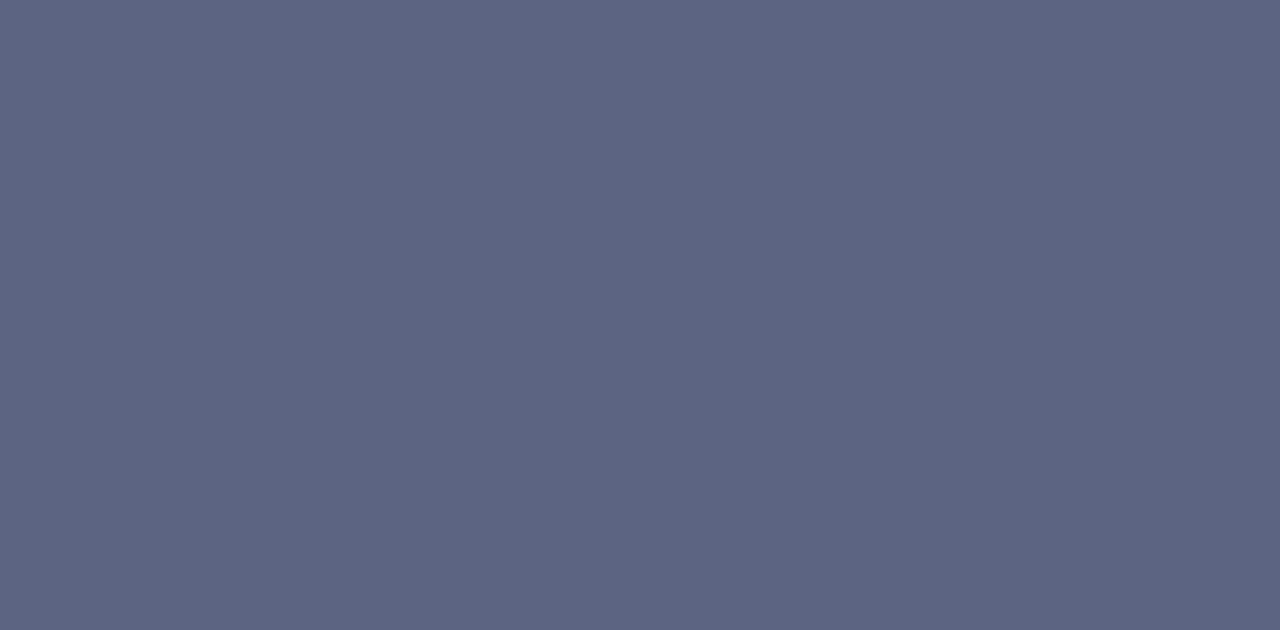
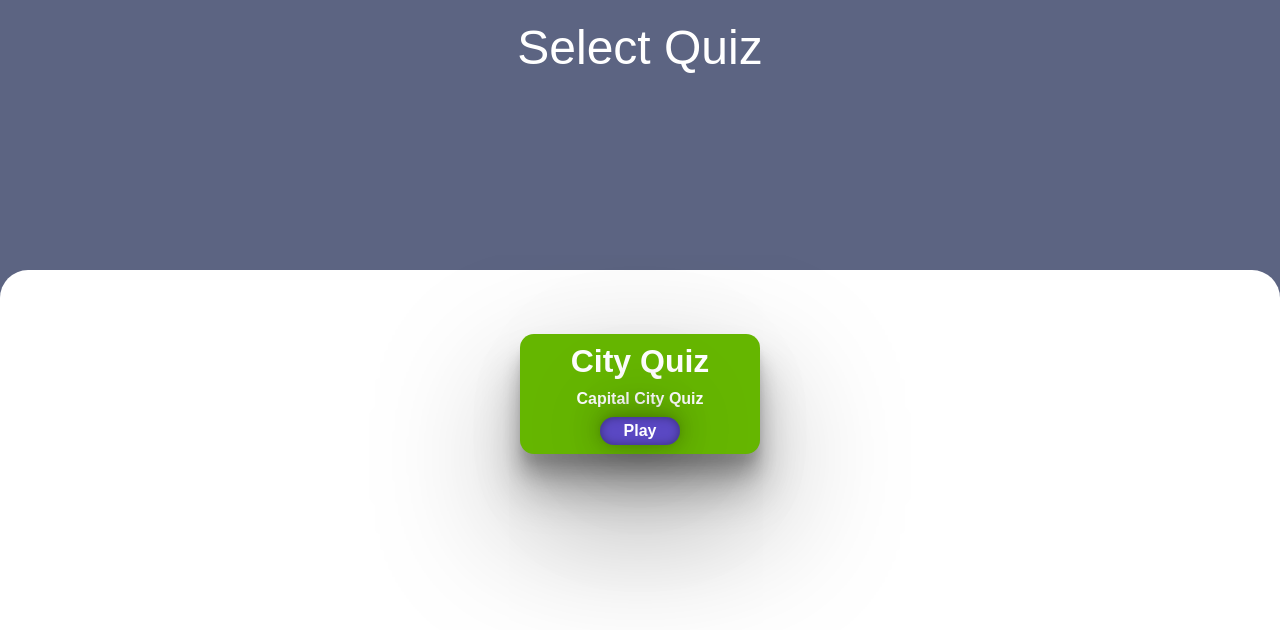
Before and after one commit to MrDaniel123/Quiz-Game-App, a React (Create React App) app: page /menue in a window 1280 px wide. Shown: the top 630 px of the page. Built offline with nearby package versions, Linux system fonts and the light colour scheme.

Commit message:
Create SelectQuizPage

```diff
--- a/src/App.tsx
+++ b/src/App.tsx
@@ -4,7 +4,7 @@ import styled from 'styled-components';
 
 import MainPage from './pages/MainPage';
 import ErrorPage from './components/ErrorPage';
-import SelectQuizPage from './components/SelectQuizPage';
+import SelectQuizPage from './pages/SelectQuizPage';
 
 import { GlobalStyle } from './universalCss';
 
@@ -16,7 +16,7 @@ const router = createBrowserRouter([
 	},
 	{
 		path: '/menue',
-		// element: <SelectQuizPage />,
+		element: <SelectQuizPage />,
 	},
 ]);
 
--- a/src/components/SelectQuizPage.tsx
+++ b/src/pages/SelectQuizPage.tsx
@@ -2,8 +2,7 @@ import React from 'react';
 
 import styled from 'styled-components';
 
-import { QuizList, quizData } from '../data';
-import { AppContainer, GlobalStyle, Header } from '../universalCss';
+import { quizData } from '../data';
 
 const QuizContainer = styled.div`
 	display: flex;
@@ -28,18 +27,6 @@ const QuizContainer = styled.div`
 	& p {
 		font-size: 14;
 	}
-`;
-
-const Container = styled.div`
-	display: grid;
-
-	justify-content: center;
-	align-items: center;
-	justify-items: center;
-	height: 530px;
-	width: 100%;
-	border-radius: 28px 28px 0px 0px;
-	background-color: #fff;
 `;
 
 const ButtonPlay = styled.button`
@@ -73,12 +60,30 @@ const quizRender = quizData.map(quizData => {
 
 const QuizInfo = () => {
 	return (
-		<AppContainer>
-			<GlobalStyle />
+		<>
 			<Header>Select Quiz</Header>
 			<Container>{quizRender}</Container>
-		</AppContainer>
+		</>
 	);
 };
 
+const Header = styled.p`
+	color: #fff;
+	font-size: 48px;
+	margin-top: 20px;
+`;
+
+const Container = styled.div`
+	display: grid;
+
+	justify-content: center;
+	align-items: start;
+	justify-items: center;
+	height: 530px;
+	width: 100%;
+	padding-top: 8vh;
+	border-radius: 28px 28px 0px 0px;
+	background-color: #fff;
+`;
+
 export default QuizInfo;
--- a/src/universalCss.ts
+++ b/src/universalCss.ts
@@ -1,4 +1,3 @@
-import styled from 'styled-components';
 import { createGlobalStyle } from 'styled-components';
 
 export const GlobalStyle = createGlobalStyle`
```
